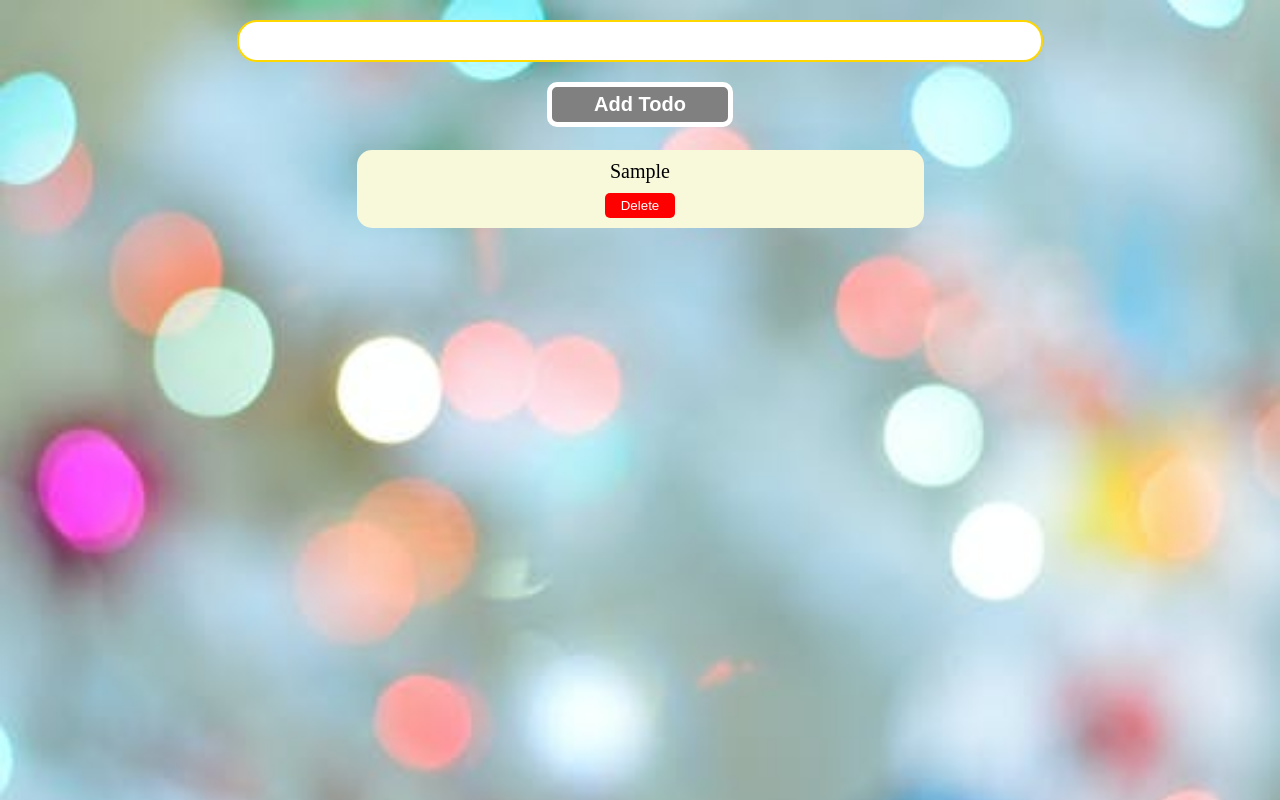
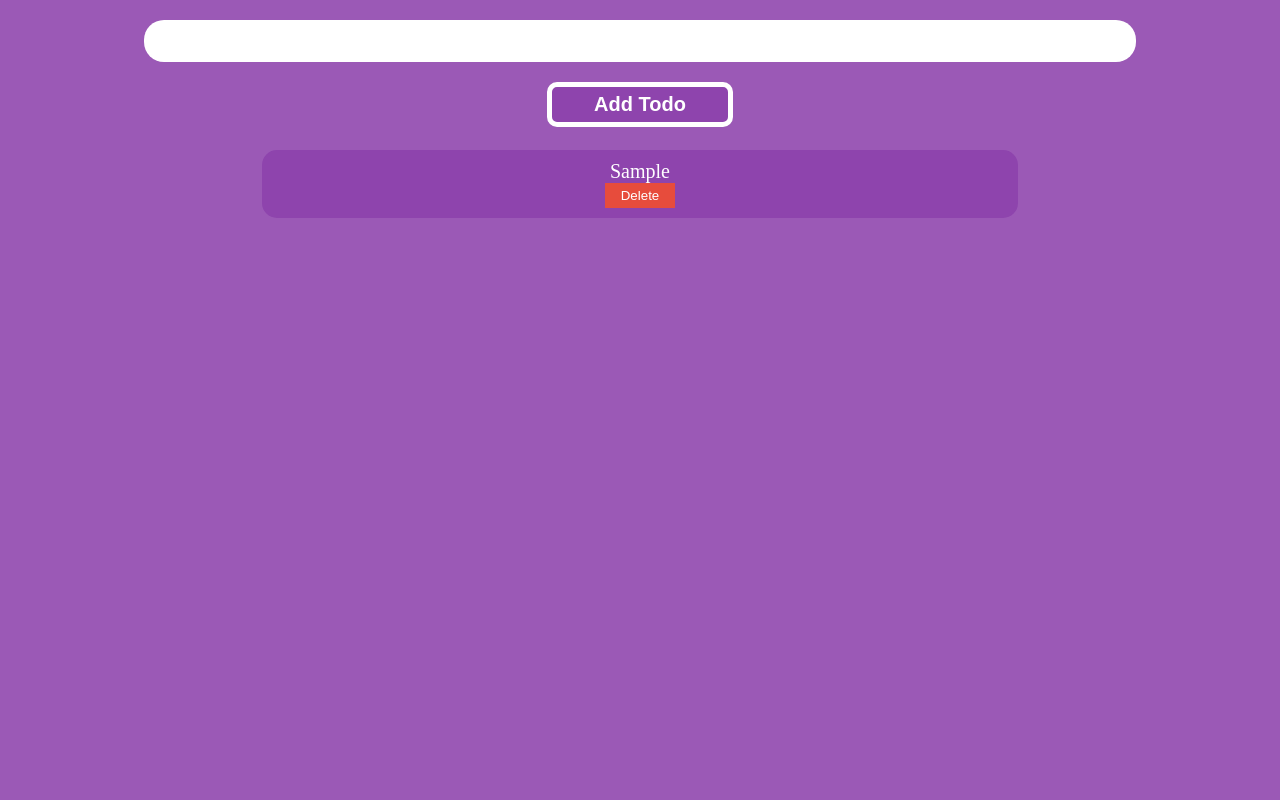
Before and after one commit to HardeepNain/To-do-App, a plain HTML site: page index.html in a window 1280 px wide. Both pictures are taken after typing "Sample" into the empty fields and a click on the button "Add Todo". Drawn offline with Linux system fonts and the light colour scheme.

Commit message:
Pivot Point - v0 org

```diff
--- a/script.js
+++ b/script.js
@@ -1,30 +1,23 @@
-let addTodoButton = document.querySelector(".add-todo"); // ye ek aisa element search krega jispe add-todo class lgi hogi
+let addTodoButton = document.querySelector(".add-todo");
 let todoInput = document.querySelector(".todo-input");
 let todosList = document.querySelector(".todos-list-container");
 
-// humne todoInput pe keypress event lga diya hai means ki jab bhi koi key press hogi to ye event occur hoga
-// aur agr pressed key is equal to Enter to addTodo ko call lg jaayegi
-todoInput.addEventListener("keypress", function(e) {
-    // console.log(e);
+todoInput.addEventListener("keypress", function (e) {
   if (e.key == "Enter") {
     addTodo();
   }
 });
-
-// attach click event on addTodoButton
-// jisse addTodoButton pe click hote hi addTodo() ko call lg jaayegi
-addTodoButton.addEventListener("click", function() {
+addTodoButton.addEventListener("click", function () {
   addTodo();
 });
 
-
+// attach click event on addTodoButton
 function addTodo() {
-    //console.log(event);
-    let todoInputValue = todoInput.value; //yha pe todoInput(input box) element ke value key me jo pda hoga wo aa jaayega
-    if (todoInputValue) { // agr input box empty hoga to appendTodo nhi chlega
+  let todoInputValue = todoInput.value;
+  if (todoInputValue) {
     appendTodo(todoInputValue);
     // it will empty the todoInput
-        todoInput.value = ""; // taki ek baar append ho jaane par input box empty ho jaaye
+    todoInput.value = "";
   }
 }
 
@@ -43,26 +36,14 @@ function appendTodo(todo) {
   deleteTodoButton.textContent = "Delete";
   // <button class="delete-todo">Delete</button>
 
-  // ye event humne idhar hi attach krna pdega hum bahar is button pe event nhi lga skte
-  // kyunki tb tak dom pe ye button bna hi nhi hoga
-  // to jaise hi deleteTodButton bnega uspe event attach ho jaayega
   deleteTodoButton.addEventListener("click", deleteTodo);
 
-    todoItemDiv.append(pTag); // x.append(y) -> ye y element ko x element ka child node bna deta hai
+  todoItemDiv.append(pTag);
   todoItemDiv.append(deleteTodoButton);
 
-    todosList.append(todoItemDiv); // jo div create kiya hai wo todoList me append kr dete hai
+  todosList.append(todoItemDiv);
 }
 
 function deleteTodo(e) {
-    e.target.parentNode.remove(); //#1
-    // console.log(e);
+  e.target.parentNode.remove();
 }
-
-/*
-#1
-kyunki humne deleteTodoButton pe ek event lgaya hai to iss element ka ek event obj bnega
-to agr hum e.target ko console krenge to ye button console pe dhikega ki humne deleteTodoButton ko click kiya hai
-to iss line ka matlab hai ki jaha pe hum click kr rhe hai(deleteTodoButton) uski parentNode(div with class todo-item) ko remove krdo
-
-*/
--- a/style.css
+++ b/style.css
@@ -1,14 +1,11 @@
-* {                                 /*this is a universal selector*/
+* {
     box-sizing: border-box;
     margin: 0px;
     padding: 0px;
 }
 
 body {
-    /* background-color:rgb(172, 178, 184); */
-    background-image: url('./todo-img.jpeg');
-    background-repeat: repeat-y;
-    background-size: cover;
+    background-color: #9b59b6;
 }
 
 .todo-input-container {
@@ -18,11 +15,11 @@ body {
 }
 
 .todo-input {
-    height: 70%;        /*% to the parent element */
-    width: 65%;
+    height: 70%;
+    width: 80%;
     padding: 10px;
     outline: none;
-    border: 2px solid gold;
+    border: 0px;
     border-radius: 20px;
     font-size: 20px;
     display: block;
@@ -32,7 +29,7 @@ body {
 
 .add-todo {
     display: block;
-    margin: auto;    /*left right se equal distance le leta hai*/
+    margin: auto;
     height: 75%;
     width: 15%;
     font-weight: bold;
@@ -40,7 +37,7 @@ body {
     border: 5px solid white;
     color: white;
     font-size: 20px;
-    background-color: grey;
+    background-color: #8e44ad;
 }
 
 .todos-list-container {
@@ -48,28 +45,25 @@ body {
 }
 
 .todo-item {
-    width: 45%;
+    width: 60%;
     margin: auto;
     margin-top: 40px;
-    background-color: rgb(248, 248, 218);
+    background-color: #8e44ad;
     border-radius: 15px;
     padding: 10px;
-    display: flex;
     text-align: center;
-    flex-direction: column;
-    align-items: center;
 }
 
 .todo {
+    color: white;
     font-size: 20px;
-    margin-bottom: 10px;
+    margin: auto;
 }
 
 .delete-todo {
-    background-color: red;
+    background-color: #e74c3c;
     color: white;
     width: 70px;
     height: 25px;
     border: none;
-    border-radius: 5px;
 }
```
Also changed, not shown: index.html (line endings or trailing spaces), todo-img.jpeg (deleted), 1 other file. Lines whose indentation alone changed are shown as unchanged.
